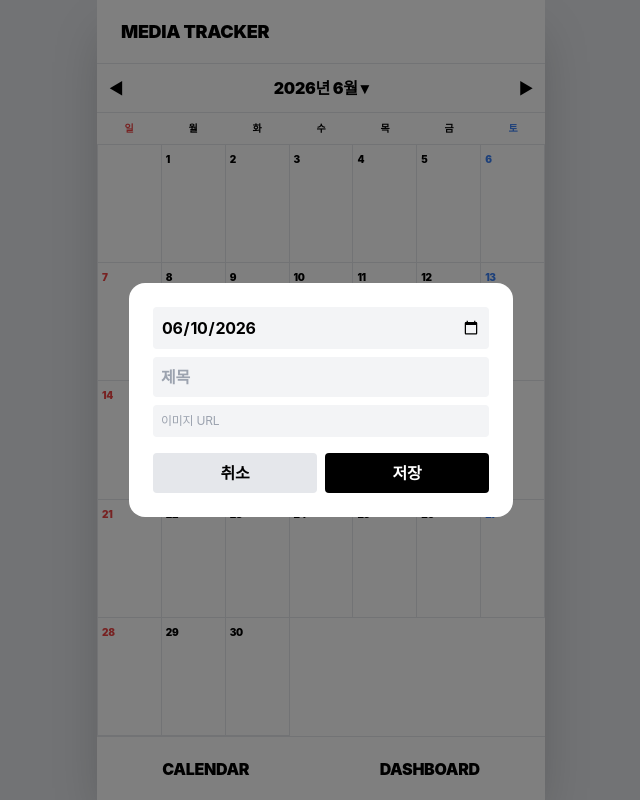
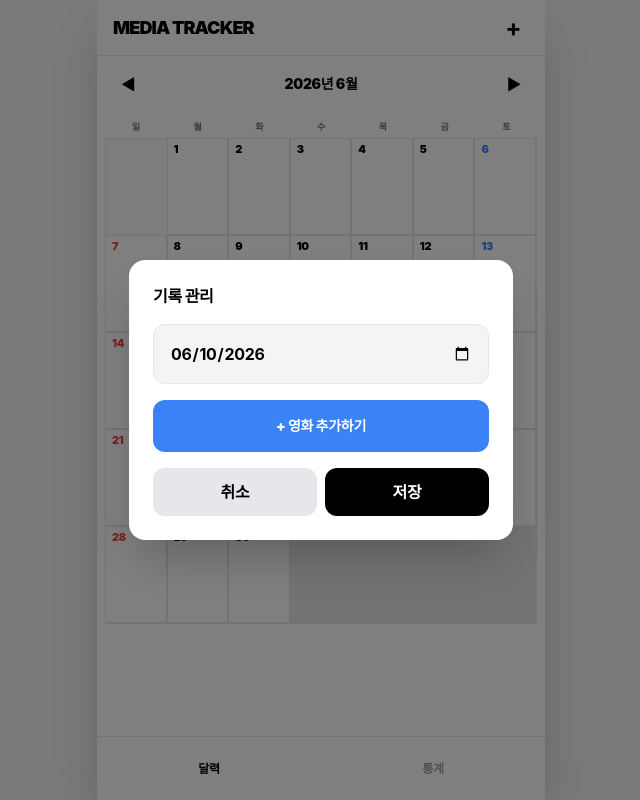
Before and after one commit to youngleeswinter-star/myLetterBox, a React (Create React App) app in the folder media-tracker/: page / in a window 1280 px wide. Both pictures are taken after a click on the element "10". Shown: the whole page, without its empty margins (319-959 px from the left). Built offline with nearby package versions, Linux system fonts and the light colour scheme; a web font is replaced by a local one.

Commit message:
기능 대폭 수정

```diff
--- a/media-tracker/src/App.js
+++ b/media-tracker/src/App.js
@@ -1,44 +1,55 @@
 import React, { useState, useEffect } from 'react';
 import CalendarView from './components/CalendarView';
 import DashboardView from './components/DashboardView';
-import InputModal from './components/InputModal';
-
-const formatDate = (date) => {
-  return `${date.getFullYear()}-${String(date.getMonth() + 1).padStart(2, '0')}-${String(date.getDate()).padStart(2, '0')}`;
-};
+import DetailModal from './components/DetailModal';
 
 export default function App() {
   const [activeTab, setActiveTab] = useState('calendar');
   const [logs, setLogs] = useState(() => JSON.parse(localStorage.getItem('media-logs')) || []);
-  const [showModal, setShowModal] = useState(false);
-  const [selectedDate, setSelectedDate] = useState(new Date());
+  const [selectedDate, setSelectedDate] = useState(null);
 
   useEffect(() => { localStorage.setItem('media-logs', JSON.stringify(logs)); }, [logs]);
 
-  const addLog = (title, img, targetDate) => {
-    const originalDate = formatDate(selectedDate);
-    setLogs(prev => [...prev.filter(l => l.date !== originalDate), { date: targetDate, title, img }]);
-    setShowModal(false);
+  const updateLog = (originalDate, newDate, updatedItems) => {
+    setLogs(prev => {
+      const filtered = prev.filter(l => l.date !== originalDate);
+      if (updatedItems.length === 0) return filtered;
+      return [...filtered, { date: newDate, items: updatedItems }];
+    });
+    setSelectedDate(null);
   };
 
   return (
-    <div className="fixed inset-0 bg-gray-200 flex justify-center items-center">
-      <div className="w-full max-w-md bg-white h-full flex flex-col shadow-2xl overflow-hidden">
-        <header className="h-16 flex items-center px-6 border-b shrink-0"><h1 className="text-lg font-black">MEDIA TRACKER</h1></header>
-        <main className="flex-1 overflow-hidden bg-gray-50">
+    <div className="w-full h-screen bg-gray-100 flex justify-center">
+      <div className="w-full max-w-md h-full bg-white flex flex-col shadow-2xl overflow-hidden">
+        <header className="h-14 flex items-center justify-between px-4 border-b bg-white shrink-0">
+            <h1 className="text-lg font-black tracking-tighter">MEDIA TRACKER</h1>
+            {activeTab === 'calendar' && (
+              <button className="text-2xl font-bold p-2" onClick={() => {
+                const d = new Date();
+                setSelectedDate(`${d.getFullYear()}.${d.getMonth() + 1}.${d.getDate()}`);
+              }}>+</button>
+            )}
+      </header>
+        <div className="flex-1 overflow-y-auto p-2">
           {activeTab === 'calendar' ? (
-            <CalendarView logs={logs} onDateClick={(d) => { setSelectedDate(new Date(d.getFullYear(), d.getMonth(), d.getDate())); setShowModal(true); }} />
+            <CalendarView logs={logs} onDateClick={setSelectedDate} />
           ) : (
-            <DashboardView logs={logs} />
+            <DashboardView logs={logs} onClear={() => { setLogs([]); localStorage.removeItem('media-logs'); }} />
           )}
-        </main>
-        <nav className="h-16 border-t flex items-center justify-around bg-white shrink-0">
-          <button onClick={() => setActiveTab('calendar')} className="font-black">CALENDAR</button>
-          <button onClick={() => setActiveTab('dashboard')} className="font-black">DASHBOARD</button>
+        </div>
+        <nav className="h-16 border-t bg-white flex items-center shrink-0">
+          <button className={`flex-1 font-black text-xs ${activeTab === 'calendar' ? 'text-black' : 'text-gray-400'}`} onClick={() => setActiveTab('calendar')}>달력</button>
+          <button className={`flex-1 font-black text-xs ${activeTab === 'dashboard' ? 'text-black' : 'text-gray-400'}`} onClick={() => setActiveTab('dashboard')}>통계</button>
         </nav>
       </div>
-      {showModal && (
-        <InputModal date={selectedDate} existingLog={logs.find(l => l.date === formatDate(selectedDate))} onSave={addLog} onClose={() => setShowModal(false)} />
+      {selectedDate && (
+        <DetailModal
+          date={selectedDate}
+          data={logs.find(l => l.date === selectedDate) || { date: selectedDate, items: [] }}
+          onSave={updateLog}
+          onClose={() => setSelectedDate(null)}
+        />
       )}
     </div>
   );
--- a/media-tracker/src/components/CalendarView.js
+++ b/media-tracker/src/components/CalendarView.js
@@ -1,48 +1,80 @@
-import React, { useState, useEffect, useRef } from 'react';
+import React, { useState } from 'react';
 
 export default function CalendarView({ logs, onDateClick }) {
   const [currentDate, setCurrentDate] = useState(new Date());
-  const [isPickerOpen, setIsPickerOpen] = useState(false);
-  const pickerRef = useRef(null);
-
-  useEffect(() => {
-    const handleClickOutside = (e) => { if (pickerRef.current && !pickerRef.current.contains(e.target)) setIsPickerOpen(false); };
-    document.addEventListener("mousedown", handleClickOutside);
-    return () => document.removeEventListener("mousedown", handleClickOutside);
-  }, []);
-
   const year = currentDate.getFullYear();
   const month = currentDate.getMonth();
+
+  const daysInMonth = new Date(year, month + 1, 0).getDate();
   const firstDay = new Date(year, month, 1).getDay();
-  const daysInMonth = new Date(year, month + 1, 0).getDate();
   const days = Array.from({ length: daysInMonth }, (_, i) => i + 1);
   const blanks = Array.from({ length: firstDay }, () => null);
 
   return (
-    <div className="w-full h-full flex flex-col bg-white relative">
-      <div className="p-3 border-b flex justify-between items-center shrink-0">
-        <button onClick={() => setCurrentDate(new Date(year, month - 1, 1))}>◀</button>
-        <button className="font-black" onClick={() => setIsPickerOpen(!isPickerOpen)}>{year}년 {month + 1}월 ▾</button>
-        <button onClick={() => setCurrentDate(new Date(year, month + 1, 1))}>▶</button>
-        {isPickerOpen && (
-          <div ref={pickerRef} className="absolute top-14 left-4 right-4 bg-white shadow-2xl p-4 z-50 rounded-xl grid grid-cols-3 gap-2">
-            {[...Array(12)].map((_, i) => (
-              <button key={i} className="p-2 bg-gray-100 rounded text-xs font-bold" onClick={() => { setCurrentDate(new Date(year, i, 1)); setIsPickerOpen(false); }}>{i + 1}월</button>
-            ))}
-          </div>
-        )}
+    <div className="w-full">
+      {/* 헤더 부분 */}
+      <div className="flex justify-between items-center mb-4 px-2">
+        <button className="p-2" onClick={() => setCurrentDate(new Date(year, month - 1, 1))}>◀</button>
+        <h2 className="font-black text-sm">{year}년 {month + 1}월</h2>
+        <button className="p-2" onClick={() => setCurrentDate(new Date(year, month + 1, 1))}>▶</button>
       </div>
-      <div className="grid grid-cols-7 text-[10px] font-black text-center py-2">
-        {['일', '월', '화', '수', '목', '금', '토'].map(d => <div key={d} className={d === '일' ? 'text-red-500' : d === '토' ? 'text-blue-500' : ''}>{d}</div>)}
+
+      {/* 요일 표시 */}
+      <div className="grid grid-cols-7 text-[9px] font-black text-center mb-1 text-gray-500">
+        <div>일</div><div>월</div><div>화</div><div>수</div><div>목</div><div>금</div><div>토</div>
       </div>
-      <div className="grid grid-cols-7 flex-1 border-t border-l">
+
+      {/* 달력 그리드 */}
+      <div className="grid grid-cols-7 gap-px bg-gray-200 border border-gray-200">
         {[...blanks, ...days].map((day, i) => {
-          const dateStr = day ? `${year}-${String(month + 1).padStart(2, '0')}-${String(day).padStart(2, '0')}` : null;
+          if (!day) return <div key={i} className="h-24 bg-gray-50" />;
+          const dateStr = `${year}.${month + 1}.${day}`;
           const log = logs.find(l => l.date === dateStr);
+
           return (
-            <div key={i} className="border-r border-b relative cursor-pointer hover:bg-gray-50" onClick={() => day && onDateClick(new Date(year, month, day))}>
-              {day && <span className={`text-[10px] font-black p-1 z-10 relative ${i % 7 === 0 ? 'text-red-500' : i % 7 === 6 ? 'text-blue-500' : ''} ${log ? 'bg-white/70 rounded-full w-4 h-4 flex items-center justify-center' : ''}`}>{day}</span>}
-              {log && <div className="absolute inset-0 z-0"><img src={log.img} className="w-full h-full object-cover" alt="" /></div>}
+            <div
+              key={i}
+              className="h-24 bg-white relative cursor-pointer border-b border-r overflow-hidden"
+              onClick={() => onDateClick(dateStr)}
+            >
+              {/* 날짜 숫자 */}
+              <span className={`absolute top-0.5 left-0.5 text-[11px] font-black z-20 px-1 ${i % 7 === 0 ? 'text-red-500' : i % 7 === 6 ? 'text-blue-500' : 'text-black'}`}>
+                {day}
+              </span>
+
+              {/* 영화 포스터 표시 영역 */}
+              {log?.items?.length > 0 && (
+                <div className="absolute inset-0 w-full h-full flex flex-col">
+                  {/* 총 편수 배지 (항상 우측 하단에 표시) */}
+                  <div className="absolute z-30 bottom-0 right-0 bg-black/70 text-white text-[9px] px-1.5 py-0.5 font-black rounded-tl-lg">
+                    {log.items.length}편
+                  </div>
+
+                  {log.items.length === 1 ? (
+                    <img
+                      src={log.items[0].img}
+                      className="w-full h-full object-cover"
+                      alt=""
+                      onError={(e) => e.target.style.display = 'none'}
+                    />
+                  ) : (
+                    <>
+                      <img
+                        src={log.items[0].img}
+                        className="w-full h-1/2 object-cover"
+                        alt=""
+                        onError={(e) => e.target.style.display = 'none'}
+                      />
+                      <img
+                        src={log.items[1].img}
+                        className="w-full h-1/2 object-cover"
+                        alt=""
+                        onError={(e) => e.target.style.display = 'none'}
+                      />
+                    </>
+                  )}
+                </div>
+              )}
             </div>
           );
         })}
--- /dev/null
+++ b/media-tracker/src/components/DetailModal.js
@@ -0,0 +1,52 @@
+import React, { useState } from 'react';
+
+export default function DetailModal({ date, data, onSave, onClose }) {
+  const [items, setItems] = useState(data?.items || [{ title: '', img: '' }]);
+  const [targetDate, setTargetDate] = useState(() => {
+    const [y, m, d] = date.split('.');
+    return `${y}-${m.padStart(2, '0')}-${d.padStart(2, '0')}`;
+  });
+
+  return (
+    <div className="fixed inset-0 bg-black/50 z-[100] flex items-center justify-center p-4">
+      <div className="bg-white w-full max-w-sm p-6 rounded-2xl shadow-2xl flex flex-col max-h-[90vh]">
+        <h2 className="font-black mb-4">기록 관리</h2>
+
+        <input type="date" className="w-full p-4 mb-4 bg-gray-100 rounded-xl font-bold border" value={targetDate} onChange={(e) => setTargetDate(e.target.value)} />
+
+        <div className="flex-1 overflow-y-auto mb-4">
+          {items.map((item, i) => (
+            <div key={i} className="bg-gray-50 p-3 rounded-xl mb-3 border flex gap-3">
+              {/* 포스터 미리보기 영역 */}
+              <div className="w-16 h-24 bg-gray-200 rounded-lg overflow-hidden shrink-0 border">
+                {item.img ? (
+                  <img src={item.img} className="w-full h-full object-cover" alt="미리보기" onError={(e) => e.target.style.display = 'none'} />
+                ) : (
+                  <div className="flex items-center justify-center h-full text-[10px] text-gray-400">No Img</div>
+                )}
+              </div>
+
+              {/* 입력 영역 */}
+              <div className="flex-1">
+                <input className="w-full p-2 mb-1 rounded text-sm font-bold border" placeholder="영화 제목" value={item.title} onChange={(e) => { const n = [...items]; n[i].title = e.target.value; setItems(n); }} />
+                <input className="w-full p-2 rounded text-[10px] text-gray-600 border" placeholder="포스터 URL" value={item.img} onChange={(e) => { const n = [...items]; n[i].img = e.target.value; setItems(n); }} />
+                <div className="flex justify-end mt-1">
+                  <button className="text-[10px] text-red-500 font-black px-2 py-1 bg-white border rounded" onClick={() => setItems(items.filter((_, idx) => idx !== i))}>삭제</button>
+                </div>
+              </div>
+            </div>
+          ))}
+          <button className="w-full py-4 bg-blue-500 text-white text-sm font-black rounded-xl" onClick={() => setItems([...items, { title: '', img: '' }])}>+ 영화 추가하기</button>
+        </div>
+
+        <div className="flex gap-2">
+          <button className="flex-1 py-3 bg-gray-200 rounded-xl font-black" onClick={onClose}>취소</button>
+          <button className="flex-1 py-3 bg-black text-white rounded-xl font-black" onClick={() => {
+            const [y, m, d] = targetDate.split('-');
+            onSave(date, `${y}.${parseInt(m)}.${parseInt(d)}`, items.filter(i => i.title || i.img));
+          }}>저장</button>
+        </div>
+      </div>
+    </div>
+  );
+}
--- a/media-tracker/src/components/InputModal.js
+++ /dev/null
@@ -1,21 +0,0 @@
-import React, { useState } from 'react';
-
-export default function InputModal({ date, existingLog, onSave, onClose }) {
-  const [title, setTitle] = useState(existingLog?.title || '');
-  const [img, setImg] = useState(existingLog?.img || '');
-  const [targetDate, setTargetDate] = useState(existingLog?.date || `${date.getFullYear()}-${String(date.getMonth() + 1).padStart(2, '0')}-${String(date.getDate()).padStart(2, '0')}`);
-
-  return (
-    <div className="fixed inset-0 bg-black/50 z-[100] flex items-center justify-center p-4">
-      <div className="bg-white w-full max-w-sm p-6 rounded-2xl">
-        <input type="date" className="w-full p-2 mb-2 bg-gray-100 rounded font-bold" value={targetDate} onChange={(e) => setTargetDate(e.target.value)} />
-        <input className="w-full p-2 mb-2 bg-gray-100 rounded font-bold" placeholder="제목" value={title} onChange={(e) => setTitle(e.target.value)} />
-        <input className="w-full p-2 mb-4 bg-gray-100 rounded text-xs" placeholder="이미지 URL" value={img} onChange={(e) => setImg(e.target.value)} />
-        <div className="flex gap-2">
-          <button className="flex-1 py-2 bg-gray-200 rounded font-bold" onClick={onClose}>취소</button>
-          <button className="flex-1 py-2 bg-black text-white rounded font-bold" onClick={() => onSave(title, img, targetDate)}>저장</button>
-        </div>
-      </div>
-    </div>
-  );
-}
```
Also changed, not shown: media-tracker/src/components/DashboardView.js (+35 -10 lines).
